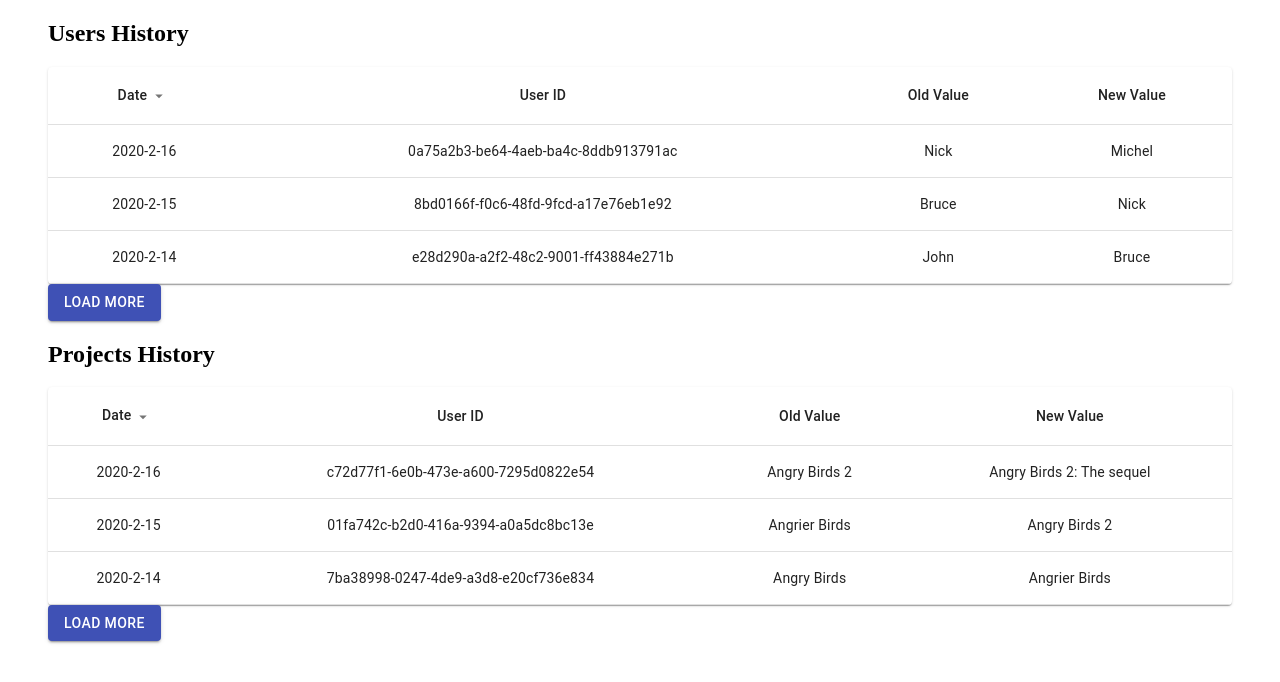
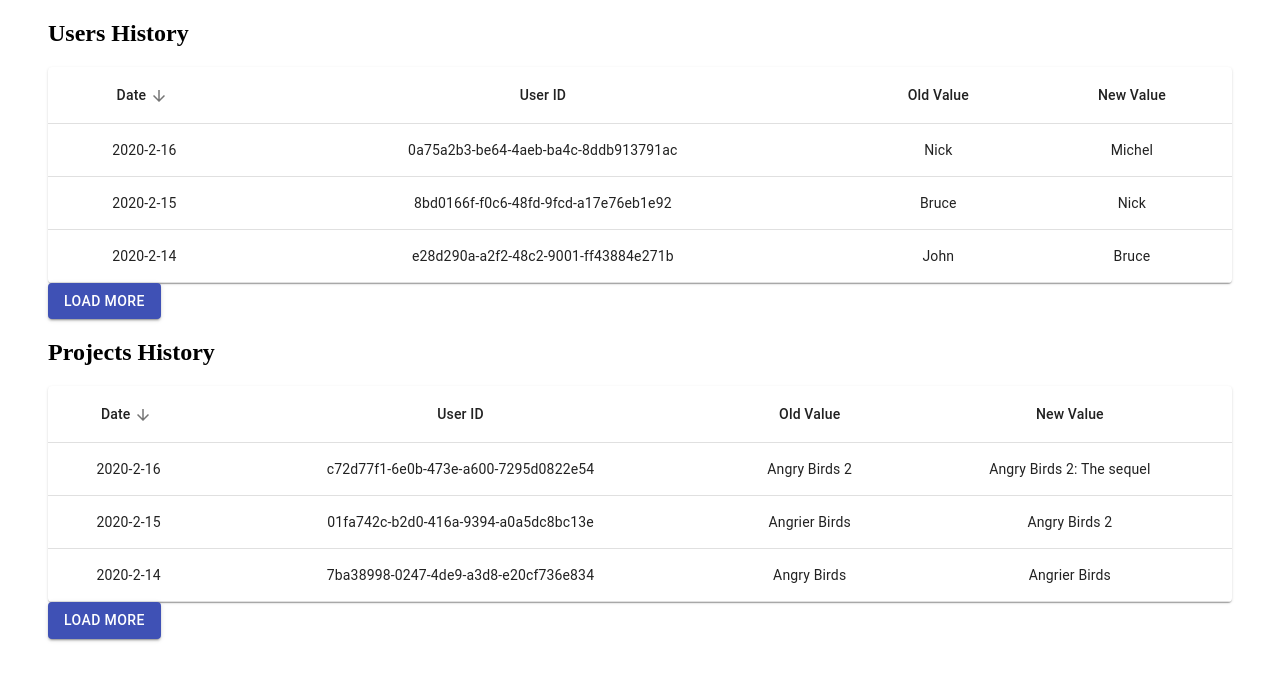
Before and after one commit to ndkv9/info-table, a React (Create React App) app: page / in a window 1280 px wide. Shown: the top 682 px of the page. Built offline with nearby package versions, Linux system fonts and the light colour scheme.

Commit message:
refactor SortingButton

```diff
--- a/src/components/SortingButton.js
+++ b/src/components/SortingButton.js
@@ -1,22 +1,14 @@
 import React from 'react'
-import IconButton from '@material-ui/core/IconButton'
-import ArrowDropDownIcon from '@material-ui/icons/ArrowDropDown'
-import ArrowDropUpIcon from '@material-ui/icons/ArrowDropUp'
+import TableSortLabel from '@material-ui/core/TableSortLabel'
 import PropTypes from 'prop-types'
 
 const SortingButton = ({ isDESC, setIsDESC }) => {
   return (
-    <IconButton
-      aria-label='delete'
-      size='small'
+    <TableSortLabel
+      active={true}
+      direction={isDESC ? 'desc' : 'asc'}
       onClick={() => setIsDESC(!isDESC)}
-    >
-      {isDESC ? (
-        <ArrowDropDownIcon fontSize='inherit' />
-      ) : (
-        <ArrowDropUpIcon fontSize='inherit' />
-      )}
-    </IconButton>
+    />
   )
 }
 
```
